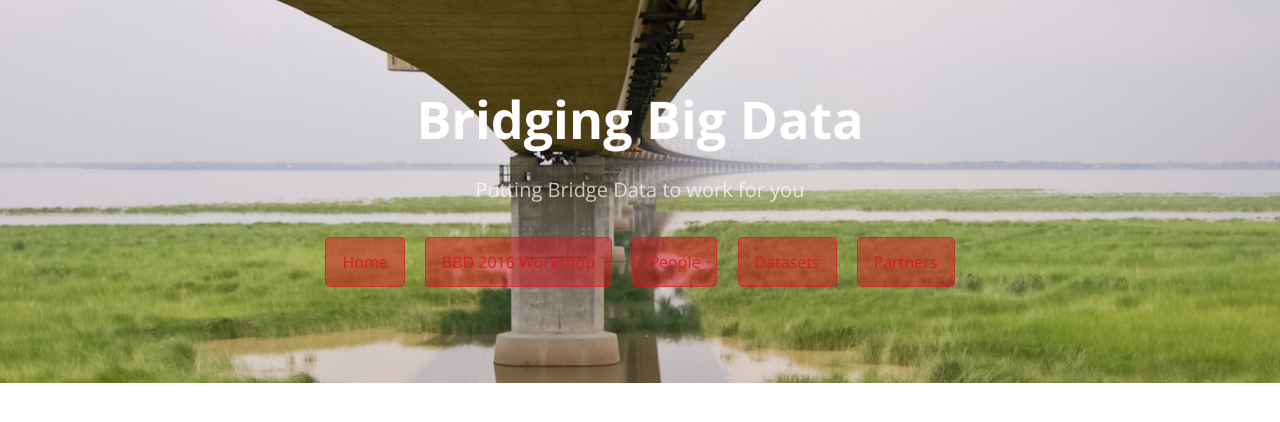
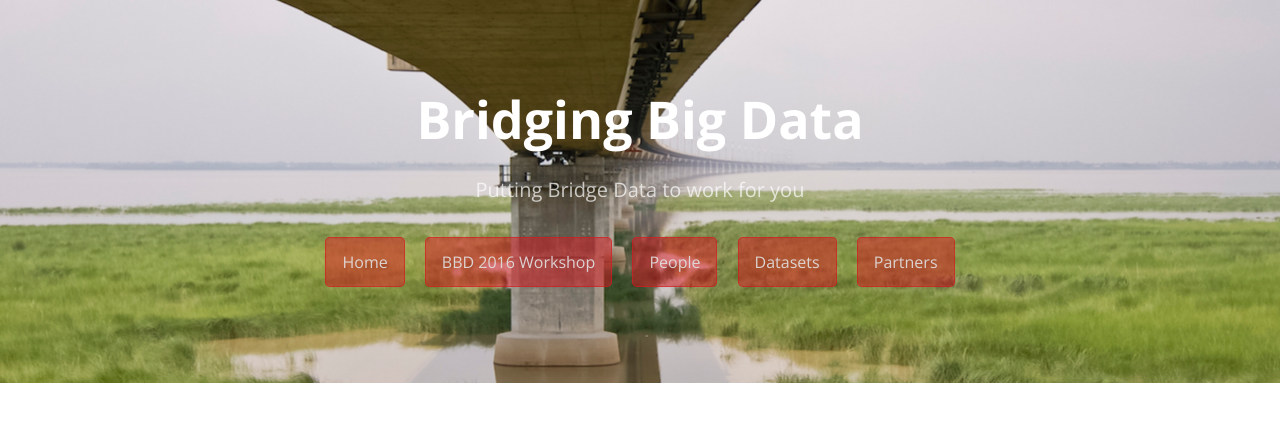
Before and after one commit to BridgingBigData/BridgingBigData.github.io, a Jekyll site: the page built from index.md, in a window 1280 px wide. Shown: the top 422 px of the page. Built offline with Jekyll 4.4.1, drawn with Linux system fonts in a browser that asks for light colours.

Commit message:
Update stylesheet.css

```diff
--- a/assets/stylesheets/stylesheet.css
+++ b/assets/stylesheets/stylesheet.css
@@ -18,7 +18,7 @@ a {
 .btn {
   display: inline-block;
   margin-bottom: 1rem;
-  color: rgba(215, 25, 32, 0.9);
+  color: rgba(225, 225, 225, 0.9);
   background-color: rgba(215, 25, 32, 0.5);
   border-color: rgba(215, 25, 32, 0.6);
   border-style: solid;
@@ -29,7 +29,7 @@ a {
     margin-left: 1rem; }
 
 .btn:hover {
-  color: rgba(215, 25, 32, 0.8);
+  color: rgba(225, 225, 225, 0.8);
   text-decoration: none;
   background-color: rgba(215, 25, 32, 0.6);
   border-color: rgba(215, 25, 32, 0.7); }
```
